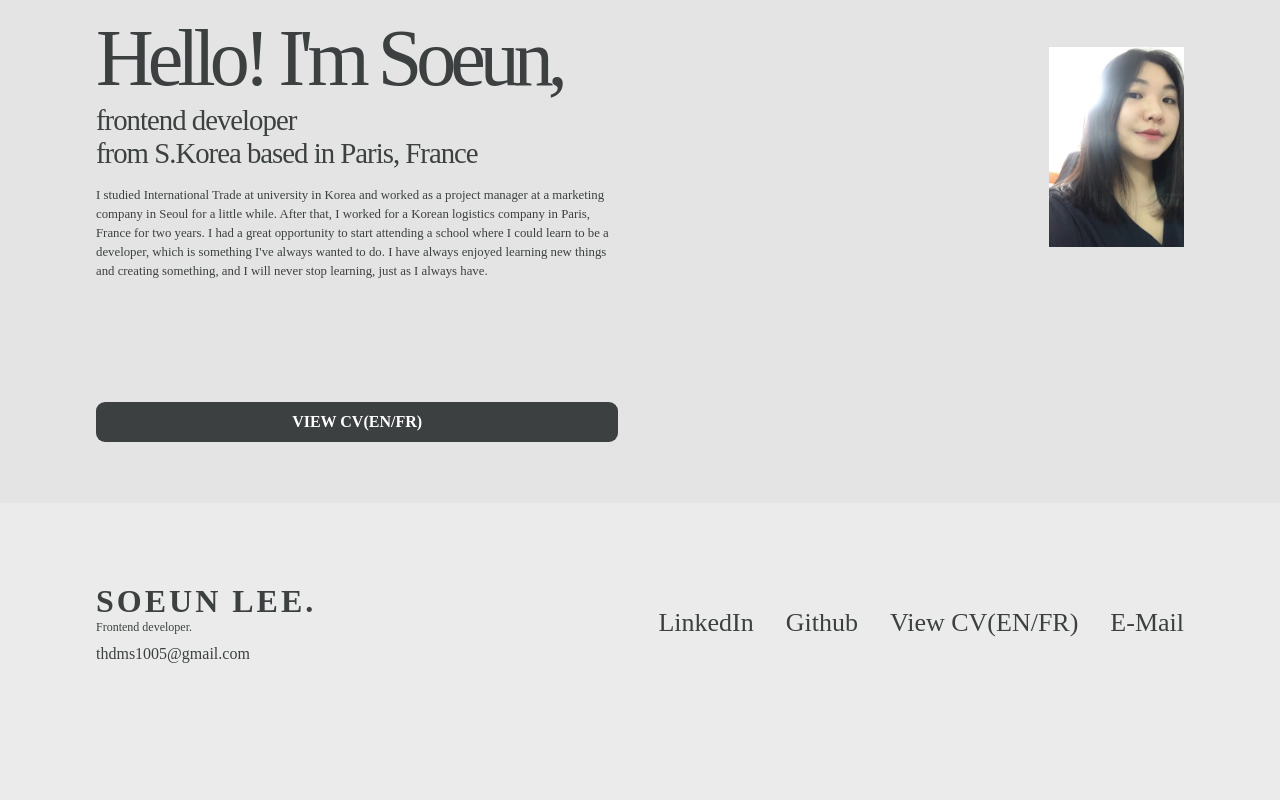
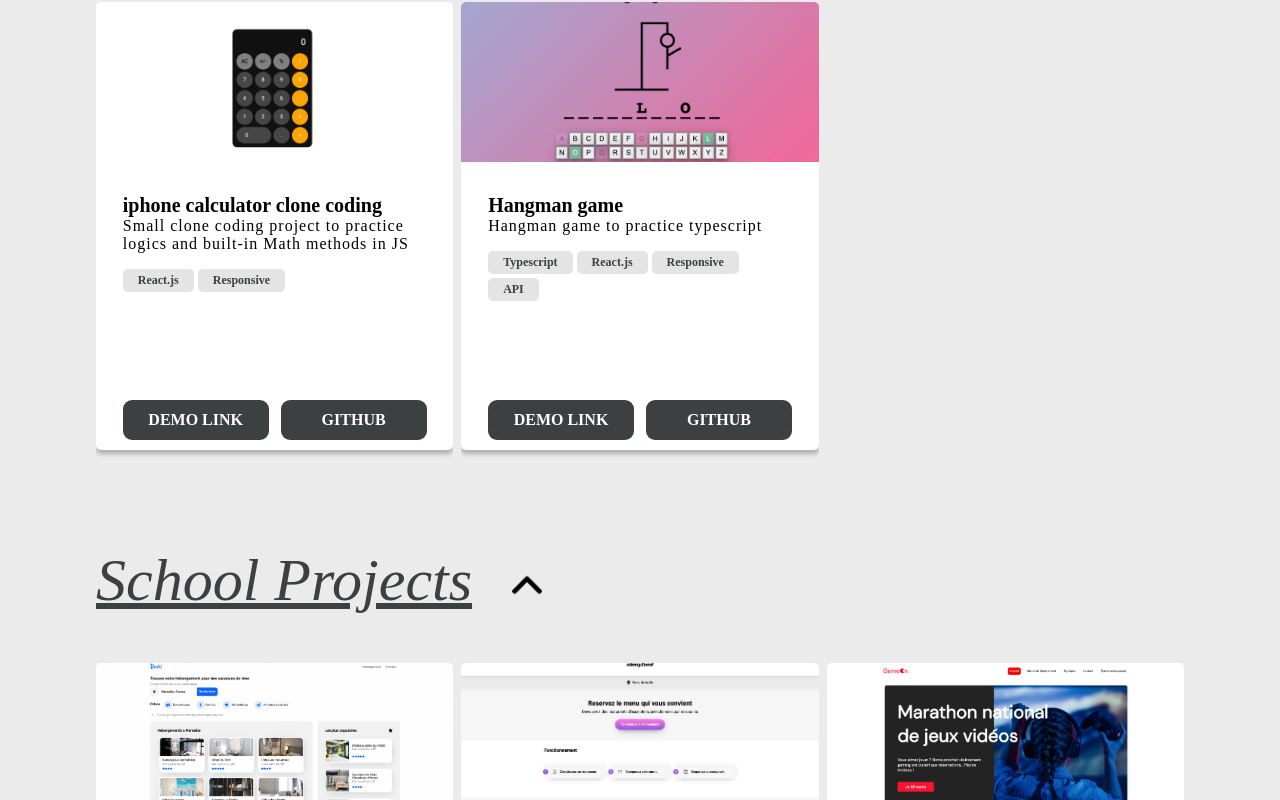
Before and after one commit to soun1005/portfolio_v1, a Next.js app: page / in a window 1280 px wide. Shown: the part 2598-3398 px from the top of the page. Before the commit the page ends 3341 px from the top, so only its background shows below. Built offline with nearby package versions, Linux system fonts and the light colour scheme; a web font is replaced by a local one.

Commit message:
let dropdown opened for the moment

```diff
--- a/src/components/page/projects/index.tsx
+++ b/src/components/page/projects/index.tsx
@@ -11,8 +11,8 @@ import down_gray from '@/assets/down_gray.png';
 import { useAppContext } from '@/pages/context/AppContext';
 
 const Projects = () => {
-  const [personal, setPersonal] = useState(false);
-  const [school, setSchool] = useState(false);
+  const [personal, setPersonal] = useState(true);
+  const [school, setSchool] = useState(true);
 
   const { isLightMode } = useAppContext();
 
```
